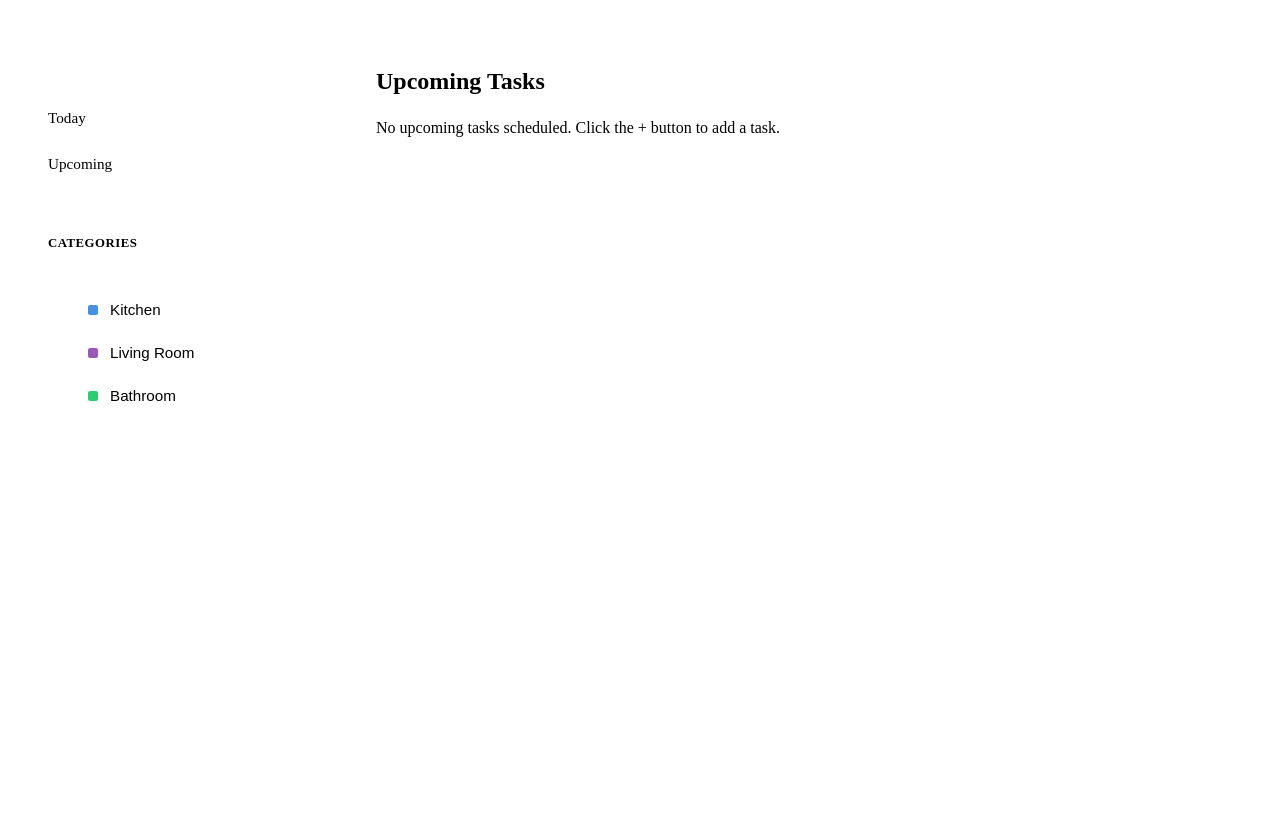
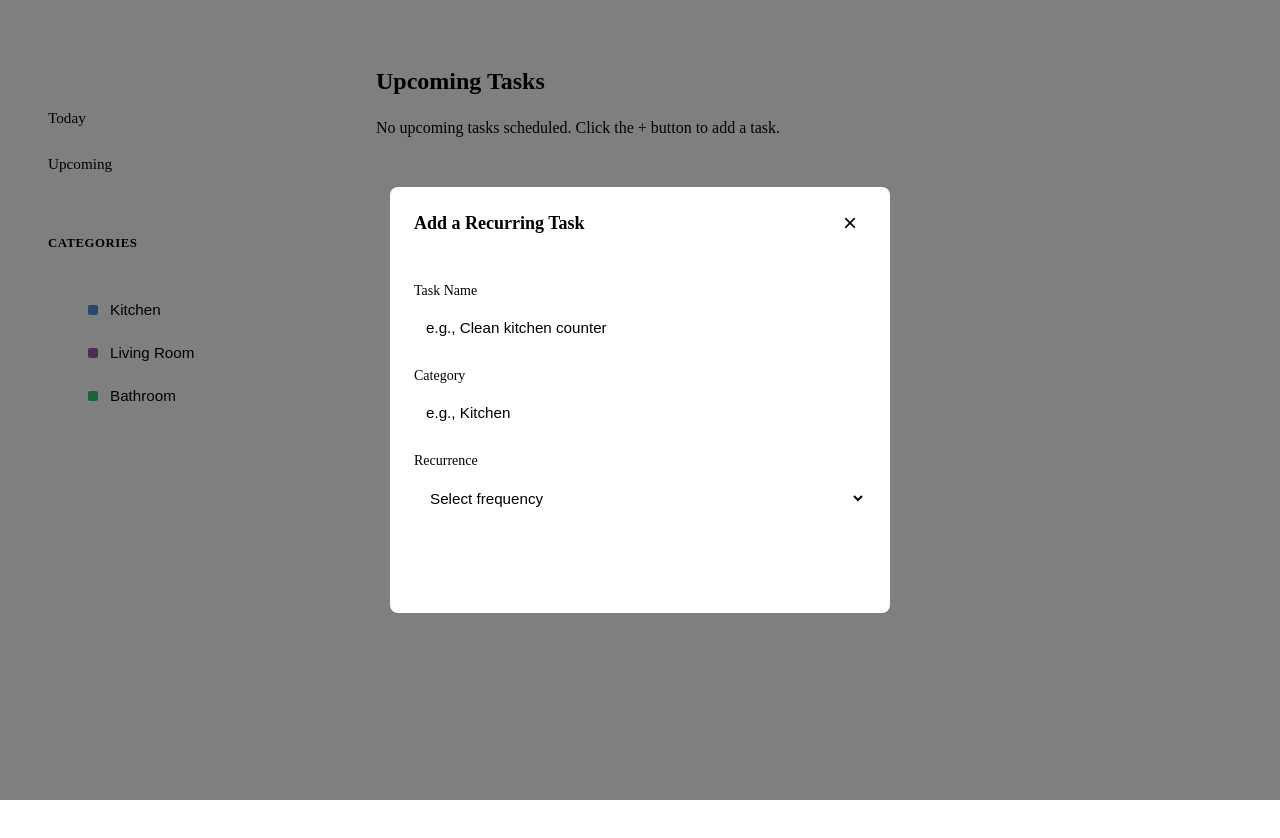
Before and after one commit to branch-gary/housekeeper, a React (Vite) app: page /upcoming in a window 1280 px wide. Both pictures are taken after a click on the button "+ Add Task". Shown: the top 838 px of the page. Built offline with nearby package versions, Linux system fonts and the light colour scheme; the HTML template or start-up script is replaced by a standard one.

Commit message:
Add +Add Task button and modal layout for task creation

```diff
--- /dev/null
+++ b/src/components/AddTaskModal/AddTaskModal.module.scss
@@ -0,0 +1,68 @@
+.form {
+  display: flex;
+  flex-direction: column;
+  gap: 1.25rem;
+}
+
+.field {
+  display: flex;
+  flex-direction: column;
+  gap: 0.5rem;
+
+  label {
+    font-size: 0.875rem;
+    font-weight: 500;
+    color: var(--color-text);
+  }
+
+  input,
+  select {
+    padding: 0.75rem;
+    border: 1px solid var(--color-border);
+    border-radius: 6px;
+    font-size: 0.95rem;
+    color: var(--color-text);
+    background-color: white;
+    transition: border-color 0.2s ease;
+
+    &::placeholder {
+      color: var(--color-text-secondary);
+    }
+
+    &:focus {
+      outline: none;
+      border-color: var(--color-primary);
+    }
+  }
+
+  select {
+    cursor: pointer;
+
+    &:disabled {
+      background-color: var(--color-bg);
+      cursor: not-allowed;
+    }
+  }
+}
+
+.submitButton {
+  margin-top: 0.5rem;
+  padding: 0.75rem;
+  background-color: var(--color-primary);
+  color: white;
+  border: none;
+  border-radius: 6px;
+  font-size: 0.95rem;
+  font-weight: 600;
+  cursor: pointer;
+  transition: background-color 0.2s ease;
+
+  &:hover:not(:disabled) {
+    background-color: var(--color-primary-dark);
+  }
+
+  &:disabled {
+    opacity: 0.6;
+    cursor: not-allowed;
+  }
+}
--- /dev/null
+++ b/src/components/AddTaskModal/AddTaskModal.tsx
@@ -0,0 +1,51 @@
+import Modal from '../Modal/Modal'
+import styles from './AddTaskModal.module.scss'
+
+interface AddTaskModalProps {
+  isOpen: boolean
+  onClose: () => void
+}
+
+const AddTaskModal = ({ isOpen, onClose }: AddTaskModalProps) => {
+  return (
+    <Modal isOpen={isOpen} onClose={onClose} title="Add a Recurring Task">
+      <form className={styles.form}>
+        <div className={styles.field}>
+          <label htmlFor="taskName">Task Name</label>
+          <input
+            type="text"
+            id="taskName"
+            placeholder="e.g., Clean kitchen counter"
+            autoComplete="off"
+          />
+        </div>
+
+        <div className={styles.field}>
+          <label htmlFor="category">Category</label>
+          <input
+            type="text"
+            id="category"
+            placeholder="e.g., Kitchen"
+            autoComplete="off"
+          />
+        </div>
+
+        <div className={styles.field}>
+          <label htmlFor="recurrence">Recurrence</label>
+          <select id="recurrence" defaultValue="">
+            <option value="" disabled>Select frequency</option>
+            <option value="daily">Daily</option>
+            <option value="weekly">Weekly</option>
+            <option value="monthly">Monthly</option>
+          </select>
+        </div>
+
+        <button type="submit" className={styles.submitButton} disabled>
+          Save Task
+        </button>
+      </form>
+    </Modal>
+  )
+}
+
+export default AddTaskModal
--- /dev/null
+++ b/src/components/Modal/Modal.module.scss
@@ -0,0 +1,71 @@
+.overlay {
+  position: fixed;
+  top: 0;
+  left: 0;
+  right: 0;
+  bottom: 0;
+  background-color: rgba(0, 0, 0, 0.5);
+  display: flex;
+  align-items: center;
+  justify-content: center;
+  z-index: 1000;
+}
+
+.modal {
+  background: white;
+  border-radius: 8px;
+  width: 100%;
+  max-width: 500px;
+  position: relative;
+  animation: slideIn 0.2s ease-out;
+}
+
+.header {
+  padding: 1.25rem 1.5rem;
+  border-bottom: 1px solid var(--color-border);
+  display: flex;
+  align-items: center;
+  justify-content: space-between;
+
+  h2 {
+    font-size: 1.125rem;
+    font-weight: 600;
+    color: var(--color-text);
+    margin: 0;
+  }
+}
+
+.closeButton {
+  background: none;
+  border: none;
+  font-size: 1.5rem;
+  color: var(--color-text-secondary);
+  cursor: pointer;
+  width: 32px;
+  height: 32px;
+  display: flex;
+  align-items: center;
+  justify-content: center;
+  border-radius: 4px;
+  transition: all 0.2s ease;
+
+  &:hover {
+    background-color: var(--color-hover);
+    color: var(--color-text);
+  }
+}
+
+.content {
+  padding: 1.5rem;
+}
+
+@keyframes slideIn {
+  from {
+    opacity: 0;
+    transform: translateY(-10px);
+  }
+  to {
+    opacity: 1;
+    transform: translateY(0);
+  }
+}
--- /dev/null
+++ b/src/components/Modal/Modal.tsx
@@ -0,0 +1,45 @@
+import { useEffect, type ReactNode } from 'react'
+import styles from './Modal.module.scss'
+
+interface ModalProps {
+  isOpen: boolean
+  onClose: () => void
+  title: string
+  children: ReactNode
+}
+
+const Modal = ({ isOpen, onClose, title, children }: ModalProps) => {
+  useEffect(() => {
+    const handleEscape = (e: KeyboardEvent) => {
+      if (e.key === 'Escape') onClose()
+    }
+
+    if (isOpen) {
+      document.addEventListener('keydown', handleEscape)
+      document.body.style.overflow = 'hidden'
+    }
+
+    return () => {
+      document.removeEventListener('keydown', handleEscape)
+      document.body.style.overflow = 'unset'
+    }
+  }, [isOpen, onClose])
+
+  if (!isOpen) return null
+
+  return (
+    <div className={styles.overlay} onClick={onClose}>
+      <div className={styles.modal} onClick={e => e.stopPropagation()}>
+        <div className={styles.header}>
+          <h2>{title}</h2>
+          <button className={styles.closeButton} onClick={onClose}>×</button>
+        </div>
+        <div className={styles.content}>
+          {children}
+        </div>
+      </div>
+    </div>
+  )
+}
+
+export default Modal
--- a/src/components/Sidebar.tsx
+++ b/src/components/Sidebar.tsx
@@ -1,10 +1,19 @@
+import { useState } from 'react'
 import { Link } from 'react-router-dom'
+import AddTaskModal from './AddTaskModal/AddTaskModal'
 import styles from './Sidebar.module.scss'
 
 const Sidebar = () => {
+  const [isModalOpen, setIsModalOpen] = useState(false)
+
   return (
     <aside className={styles.sidebar}>
-      <button className={styles.addTask}>+ Add Task</button>
+      <button
+        className={styles.addTask}
+        onClick={() => setIsModalOpen(true)}
+      >
+        + Add Task
+      </button>
 
       <nav className={styles.nav}>
         <div className={styles.mainNav}>
@@ -36,6 +45,11 @@ const Sidebar = () => {
           </ul>
         </div>
       </nav>
+
+      <AddTaskModal
+        isOpen={isModalOpen}
+        onClose={() => setIsModalOpen(false)}
+      />
     </aside>
   )
 }
```
